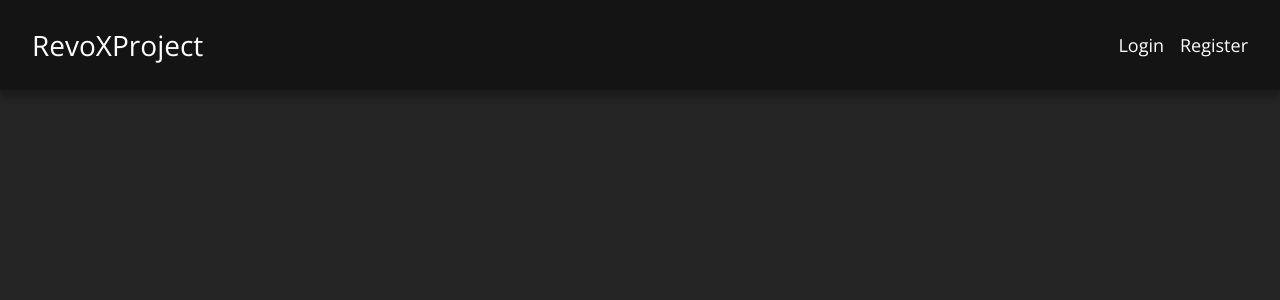
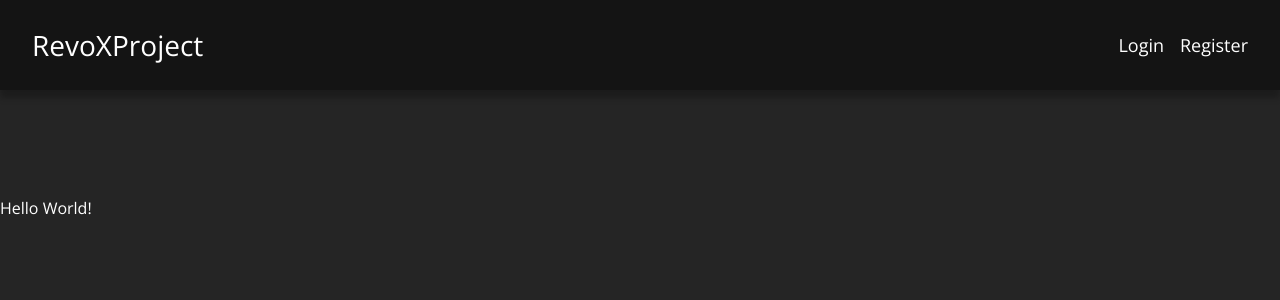
Before and after one commit to LeandroVictor666/revoxproject-app, a React (Vite) app: page /register in a window 1280 px wide. Before the commit this address had no page. Shown: the top 300 px of the page. Built offline with nearby package versions, Linux system fonts and the light colour scheme.

Commit message:
feat(app.route): added 'register' route, and created Register View

```diff
--- a/src/Routes/Routes.tsx
+++ b/src/Routes/Routes.tsx
@@ -1,6 +1,7 @@
 import * as ReactRouter from "react-router-dom";
 import HomePage from "../Views/Home/HomePage";
 import Login from "../Views/Login/Login";
+import Register from "../Views/Register/Register";
 
 const AppRoutes = ReactRouter.createBrowserRouter([
   {
@@ -11,6 +12,10 @@ const AppRoutes = ReactRouter.createBrowserRouter([
     path: "/login",
     element: Login(),
   },
+  {
+    path: "/register",
+    element: Register(),
+  },
 ]);
 
 export default AppRoutes;
--- /dev/null
+++ b/src/Views/Register/Register.tsx
@@ -0,0 +1,5 @@
+const Register = (): JSX.Element => {
+  return <p style={{ marginTop: "200px" }}>Hello World!</p>;
+};
+
+export default Register;
```
